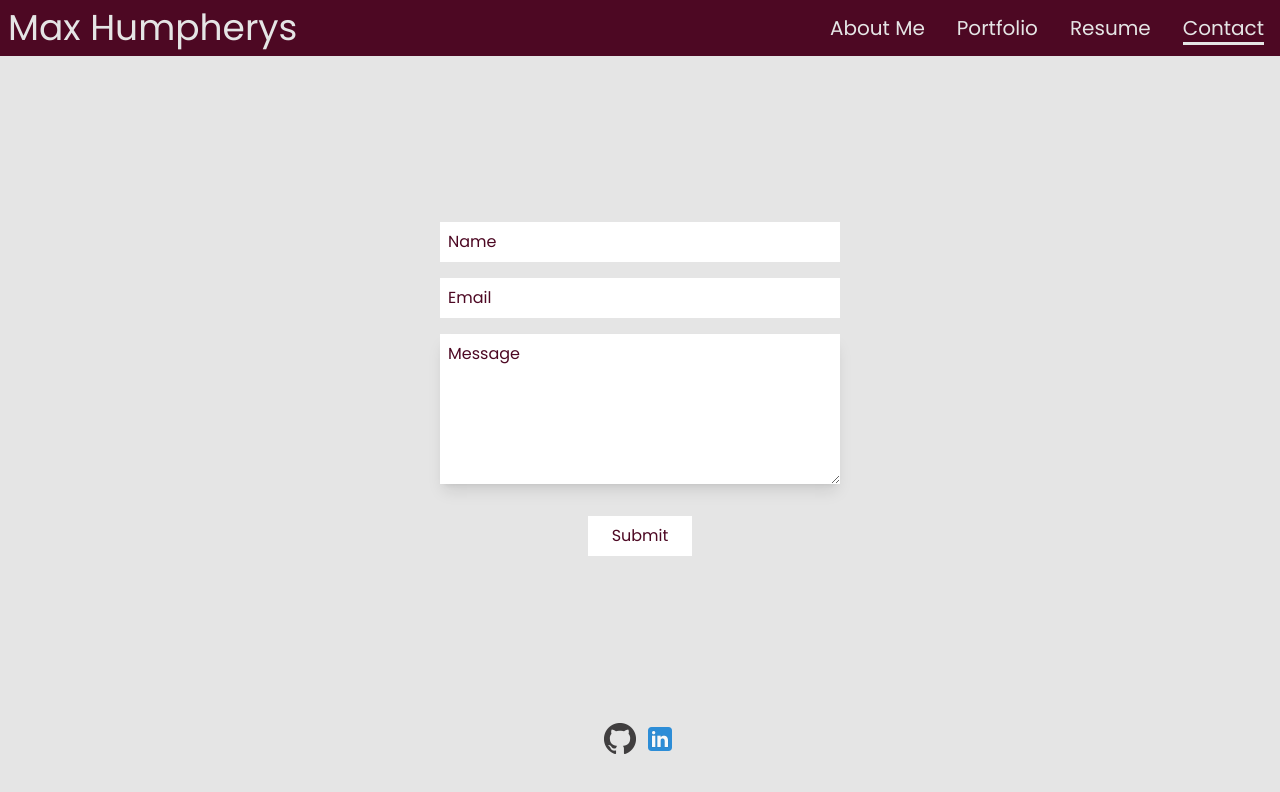
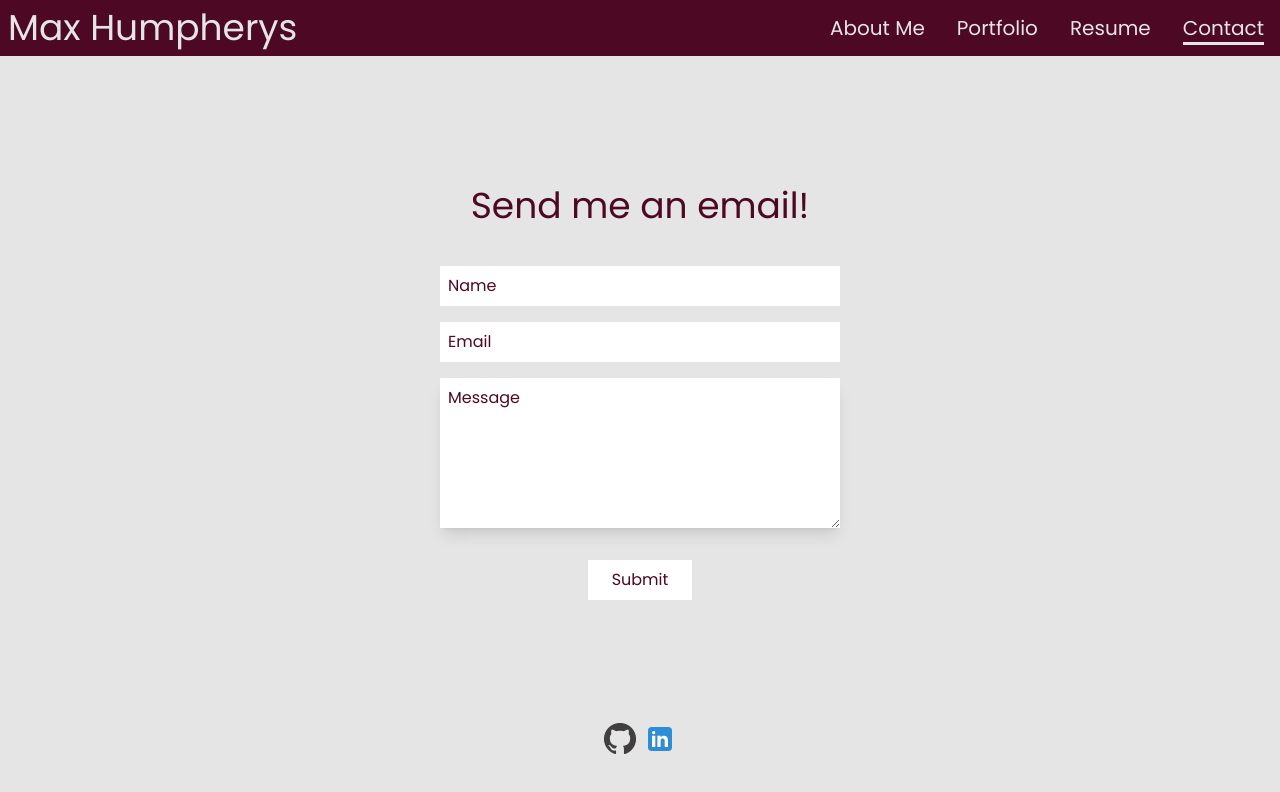
Before and after one commit to maxh1231/react-portfolio, a React (Create React App) app: page / in a window 1280 px wide. Both pictures are taken after a click on the link "Contact". Shown: the top 792 px of the page. Built offline with nearby package versions, Linux system fonts and the light colour scheme.

Commit message:
contact component header

```diff
--- a/src/components/Contact.js
+++ b/src/components/Contact.js
@@ -29,6 +29,7 @@ const Contact = () => {
 
     return (
         <section className="flex flex-col justify-center items-center h-5/6 bg-[#e5e5e5]">
+            <h3 className="text-4xl text-[#4D0823] py-6">Send me an email!</h3>
             <div>
                 <form ref={form} onSubmit={handleSubmit(sendEmail)}>
                     <div className="my-4 w-[400px] ">
```
